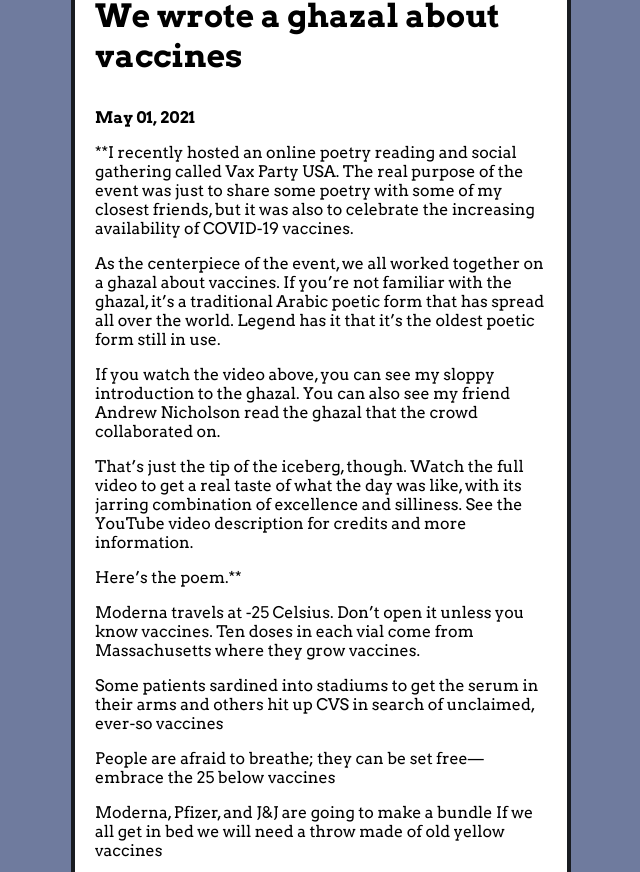
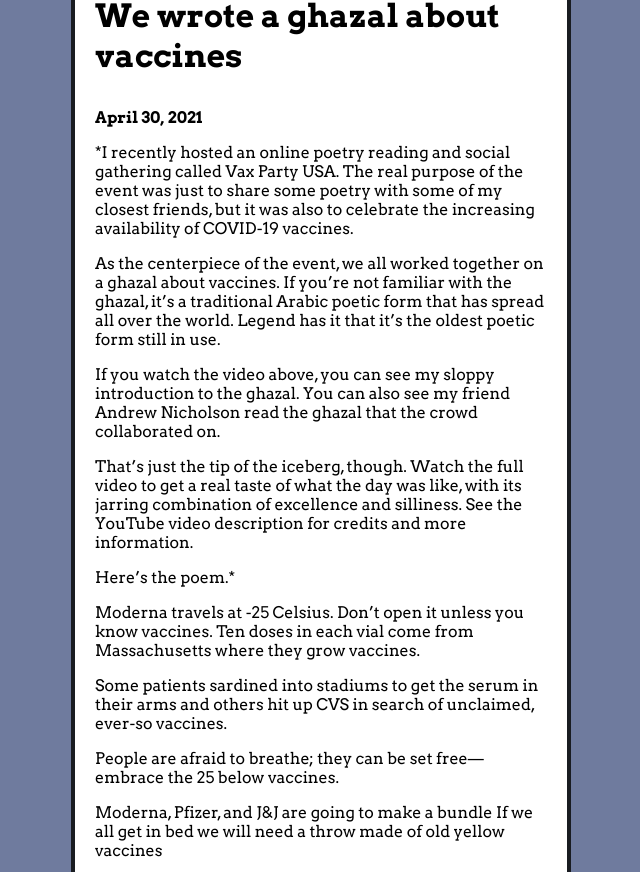
Before and after one commit to elliotharmon/blog.elliotharmon.org, a Jekyll site: the page built from _posts/2021-04-30-vaccine-ghazal.md, in a window 1280 px wide and 1400 px high. Shown: the part 145-1017 px from the top of the window, without its empty margins (319-959 px from the left). Built offline with Jekyll 4.4.1, drawn with Linux system fonts in a browser that asks for light colours; some of the changed text lies outside the part shown.

Commit message:
Changing date to 4/30 to see if that publishes it.
Changing date to 4/30 to see if that publishes it.

```diff
--- a/_posts/2021-05-01-vaccine-ghazal.md
+++ b/_posts/2021-04-30-vaccine-ghazal.md
@@ -4,7 +4,7 @@ layout: post
 published: true
 ---
 
-**I recently hosted an online poetry reading and social gathering called Vax Party USA. The real purpose of the event was just to share some poetry with some of my closest friends, but it was also to celebrate the increasing availability of COVID-19 vaccines.
+*I recently hosted an online poetry reading and social gathering called Vax Party USA. The real purpose of the event was just to share some poetry with some of my closest friends, but it was also to celebrate the increasing availability of COVID-19 vaccines.
 
 As the centerpiece of the event, we all worked together on a ghazal about vaccines. If you're not familiar with the ghazal, it's a traditional Arabic poetic form that has spread all over the world. Legend has it that it's the oldest poetic form still in use.
 
@@ -12,16 +12,16 @@ If you watch the video above, you can see my sloppy introduction to the ghazal.
 
 That's just the tip of the iceberg, though. Watch the full video to get a real taste of what the day was like, with its jarring combination of excellence and silliness. See the YouTube video description for credits and more information.
 
-Here's the poem.**
+Here's the poem.*
 
 Moderna travels at -25 Celsius. Don’t open it unless you know vaccines.
 Ten doses in each vial come from Massachusetts where they grow vaccines.
 
 Some patients sardined into stadiums to get the serum in their arms
-and others hit up CVS in search of unclaimed, ever-so vaccines
+and others hit up CVS in search of unclaimed, ever-so vaccines.
 
 People are afraid to breathe; they can be set free—
-embrace the 25 below vaccines
+embrace the 25 below vaccines.
 
 Moderna, Pfizer, and J&J are going to make a bundle
 If we all get in bed we will need a throw made of old yellow vaccines
@@ -84,9 +84,9 @@ So much praise! But is this creation, this marvel, the greatest achievement?
 Maybe, rather, that is when a doubter changes and accepts vaccines.
 
 T-lymphocytes, B-lymphocytes, mRNA vaccines, vector vaccines,
-swelling, wheezing, sneezing, breezing – by all means, submarines
+swelling, wheezing, sneezing, breezing—by all means, submarines.
 
-The earth is full, the earth lives on, onward through the pandemic--
+The earth is full, the earth lives on, onward through the pandemic—
 Birds, beasts, sun, Elliot, rainbow, vaccines.
 
-**The authors of this poem have released it to the public domain under the [CC0 Public Domain Dedication](https://creativecommons.org/publicdomain/zero/1.0/).**
+*The authors of this poem have released it to the public domain under the [CC0 Public Domain Dedication](https://creativecommons.org/publicdomain/zero/1.0/).*
```
